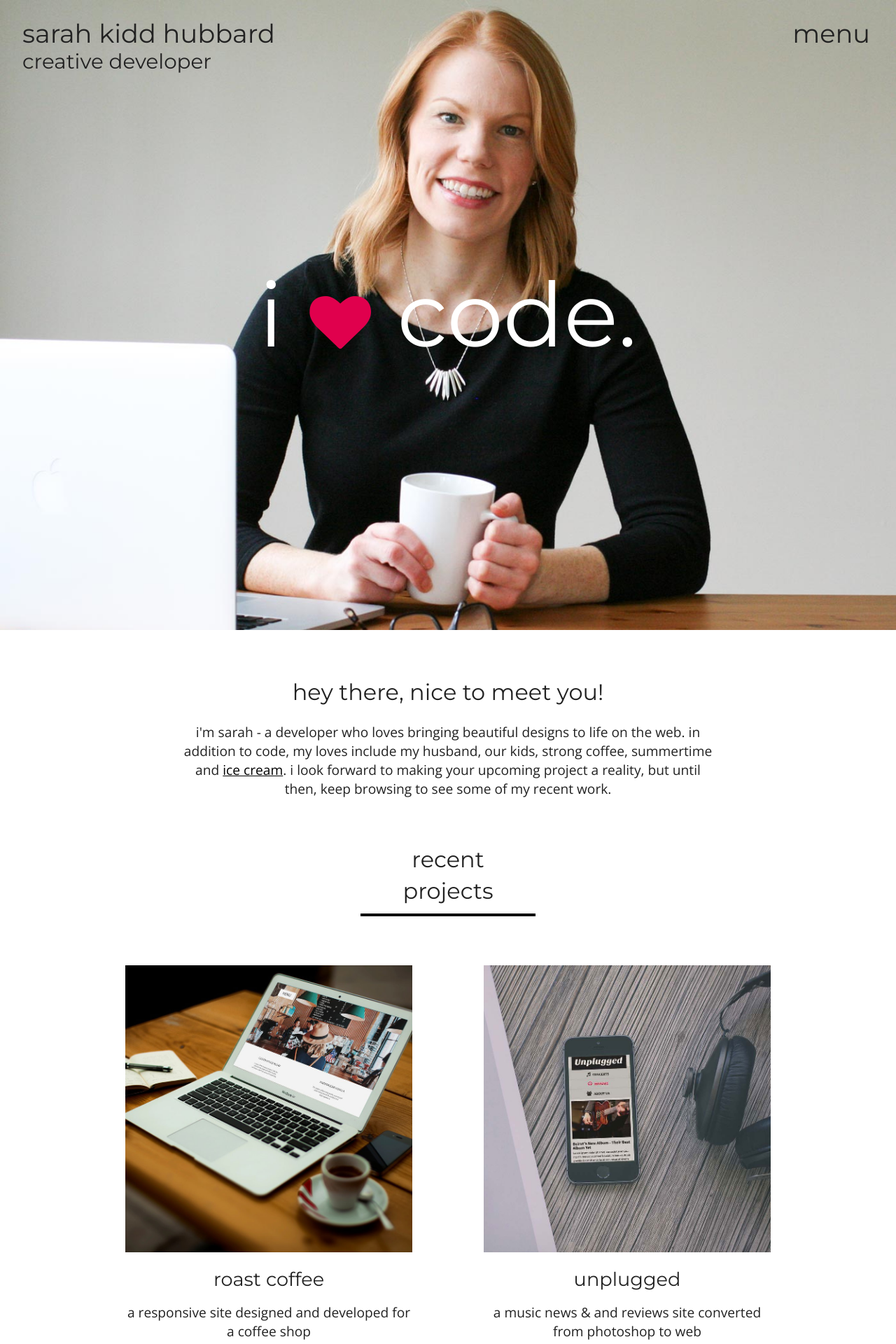
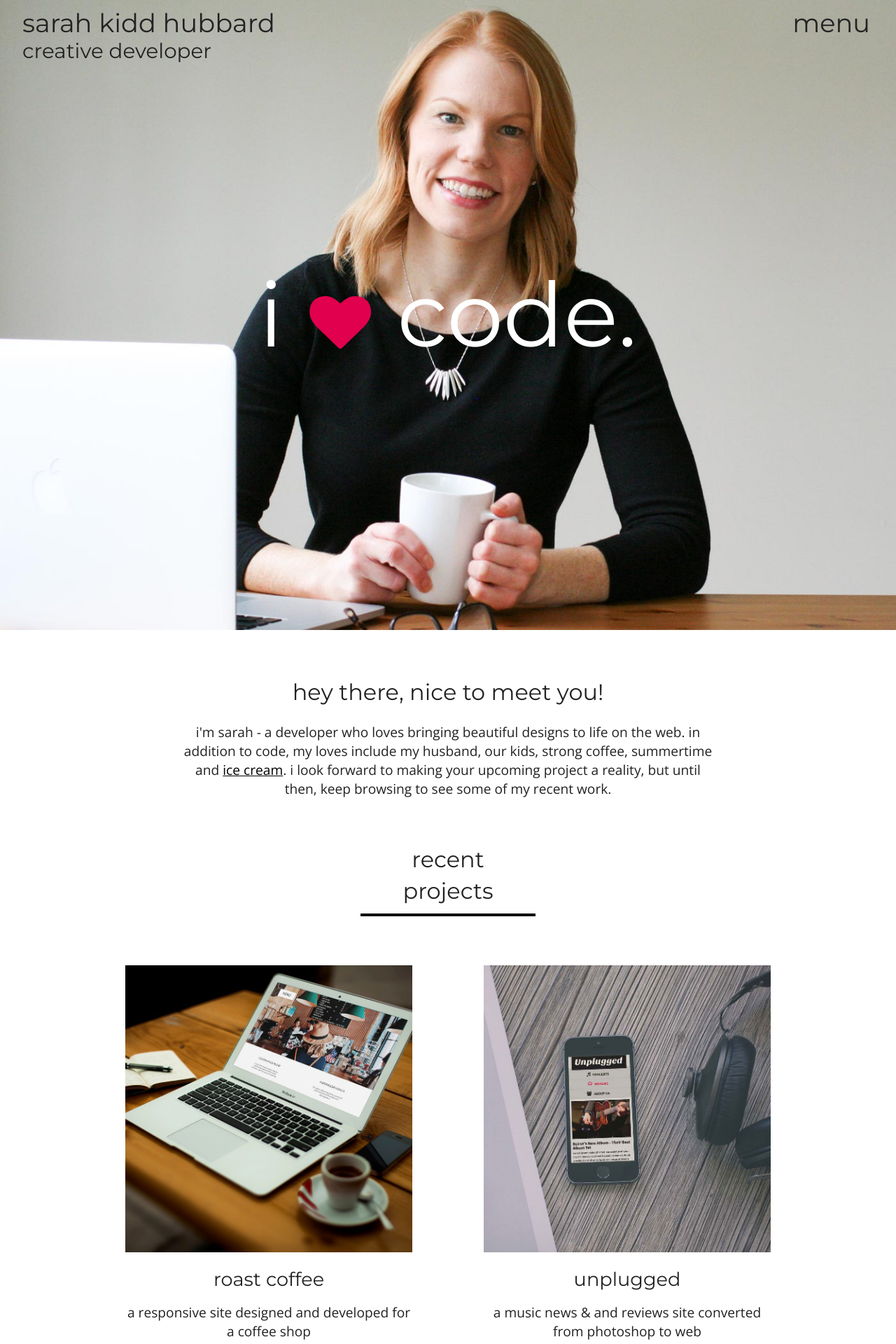
Before and after one commit to skiddhubbard/skiddhubbard.github.io, a Jekyll site: the page built from index.md, in a window 1280 px wide. Shown: the top 1920 px of the page at 70% size. Built offline with Jekyll 4.4.1, drawn with Linux system fonts in a browser that asks for light colours; nearby versions of some CDN libraries.

Commit message:
header padding

```diff
--- a/_sass/site/_base.scss
+++ b/_sass/site/_base.scss
@@ -146,11 +146,10 @@ a {
 }
 
 header {
-  left: 50%;
+  margin: auto;
   overflow: auto;
-  position: absolute;
+  padding-top: 15px;
   top: 15px;
-  transform: translateX(-50%);
   width: 90%;
 }
 
@@ -461,7 +460,6 @@ input {
 
   header {
     margin: auto;
-    padding-top: 15px;
     width: 95%;
   }
 
```
